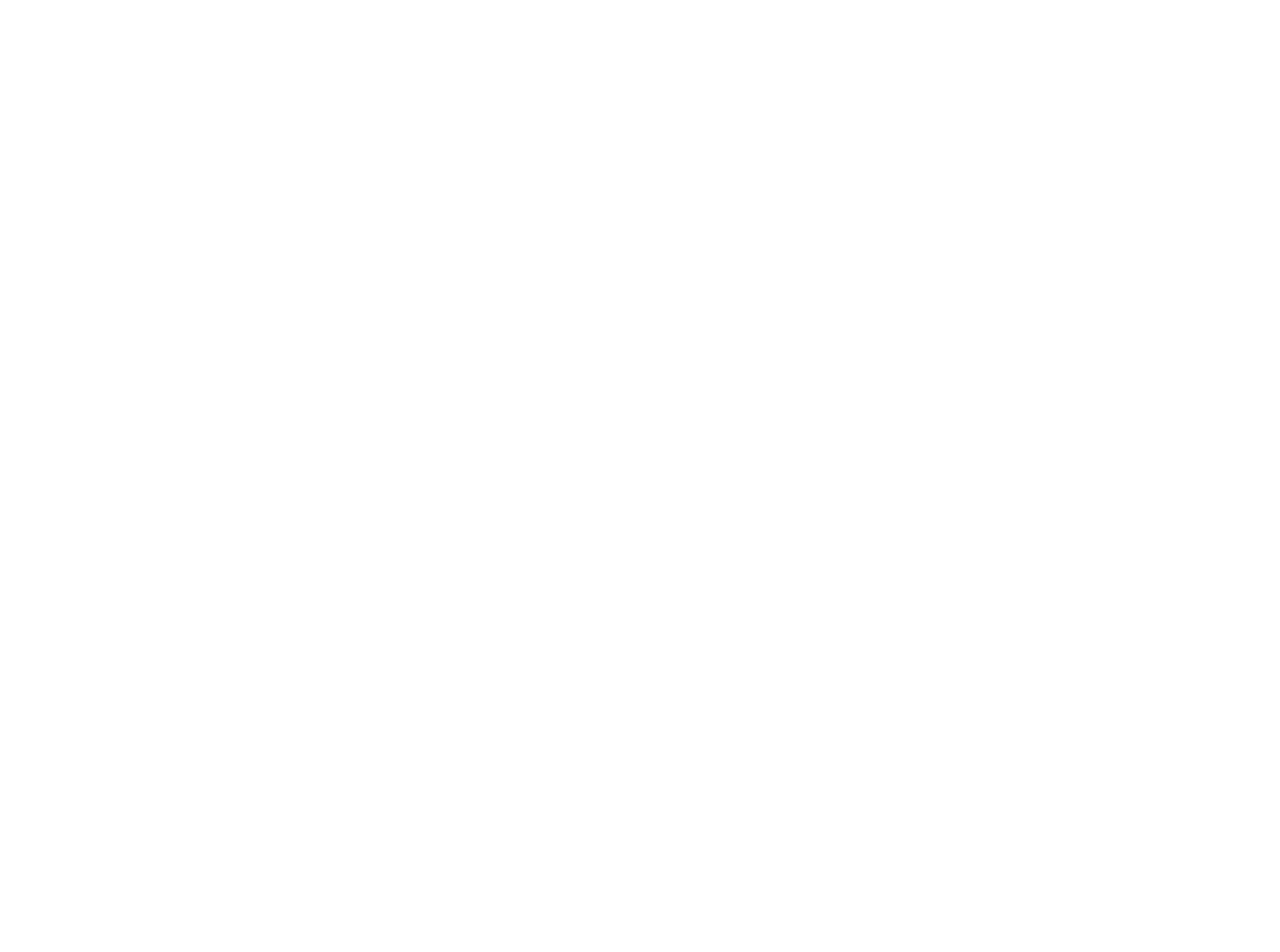
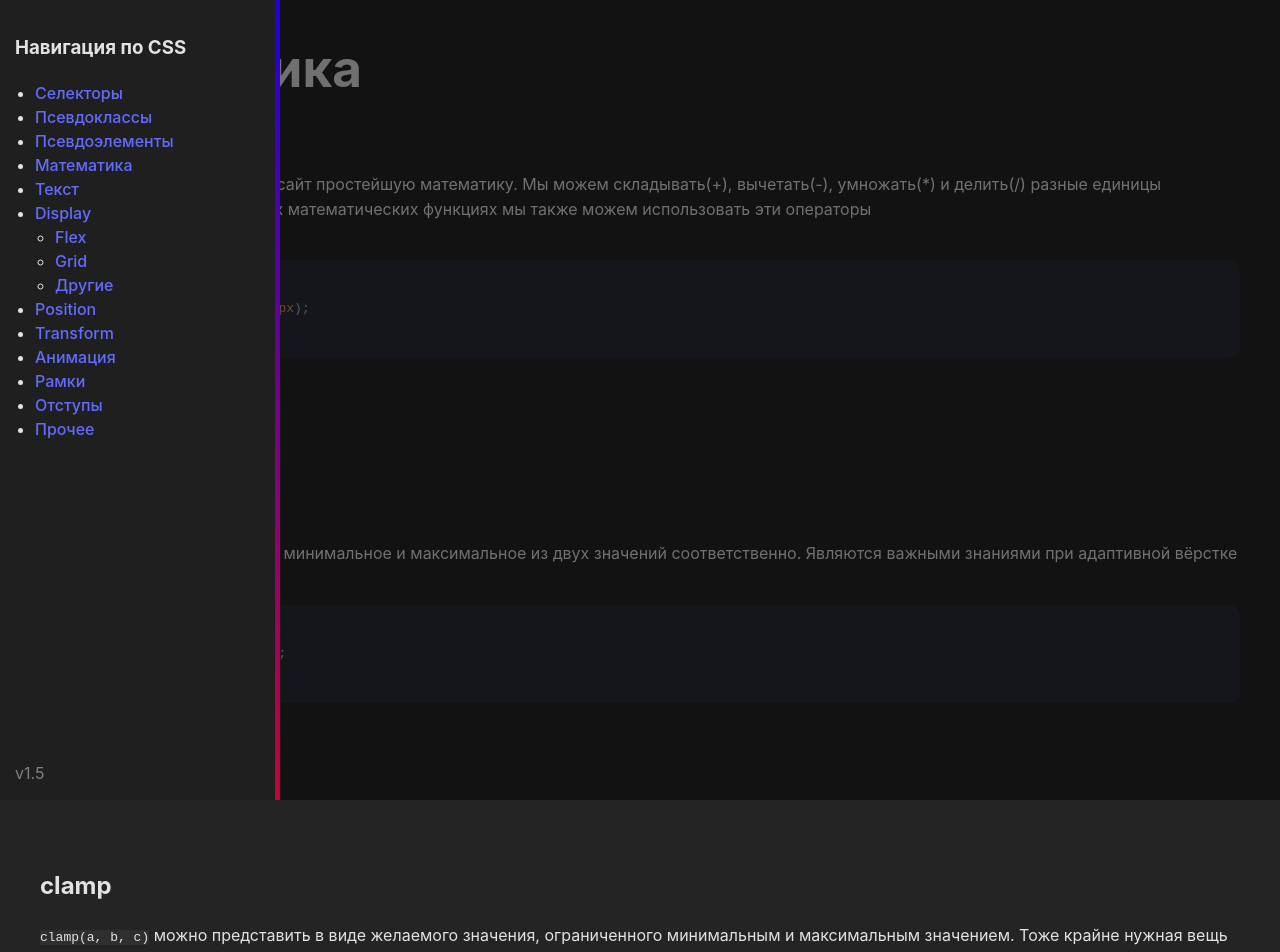
Before and after one commit to ChiJastir/HTMLandCSSdocumentation, a React (Vite) app: page /math in a window 1280 px wide. Before the commit this address had no page. Shown: the top 952 px of the page. Before the commit the page ends 800 px from the top, so only its background shows below. Built offline with nearby package versions, Linux system fonts and the light colour scheme.

Commit message:
Fix swiping bag, theme bag, add math-page and cursor in page about other

```diff
--- a/src/components/navigation.tsx
+++ b/src/components/navigation.tsx
@@ -3,16 +3,20 @@ import styled from "styled-components";
 import {Link} from "react-router-dom";
 import {Gradient} from "../UI/gradient";
 
-interface NavigationProps{
-    swipe: boolean,
+type NavigationProps = {
+    swipe: boolean;
+    setSwipe: (swipe: boolean) => void;
 }
 
-const Navigation = ({swipe}: NavigationProps) => {
+const Navigation = ({swipe, setSwipe}: NavigationProps) => {
     const [visible, setVisible] = useState(false)
 
     useEffect(() => {
         setVisible(swipe)
     }, [swipe])
+    useEffect(() => {
+        setSwipe(visible)
+    }, [visible])
 
     return (
         <div>
@@ -27,6 +31,7 @@ const Navigation = ({swipe}: NavigationProps) => {
                         <li><Link to={'/'}>Селекторы</Link></li>
                         <li><Link to={'/pseudoClasses'}>Псевдоклассы</Link></li>
                         <li><Link to={'/pseudoElements'}>Псевдоэлементы</Link></li>
+                        <li><Link to={'/math'}>Математика</Link></li>
                         <li><Link to={'/text'}>Текст</Link></li>
                         <li>
                             <Link to={'/displayFlex'}>Display</Link>
@@ -44,9 +49,8 @@ const Navigation = ({swipe}: NavigationProps) => {
                         <li><Link to={'/other'}>Прочее</Link></li>
                     </ul>
                 </Nav>
-                <Ver>v1.4</Ver>
+                <Ver>v1.5</Ver>
                 <GradientLine $vertical width={'5px'}/>
-                <SwipePlaceholder/>
             </Content>
             <Background $isVisible={visible} onClick={() => setVisible(false)}/>
         </div>
@@ -94,11 +98,4 @@ const GradientLine = styled(Gradient)`
   right: 0;
   left: auto;`
 
-const SwipePlaceholder = styled.div`
-  position: absolute;
-  width: 20px;
-  height: 100%;
-  right: -20px;
-  left: auto;`
-
 export default Navigation;
--- a/src/components/page.tsx
+++ b/src/components/page.tsx
@@ -11,17 +11,17 @@ const Page = ({children}: PageProps) => {
     const [swipe, setSwipe] = useState(false)
 
     const handlers = useSwipeable({
-        onSwipedRight: () => {
-            setSwipe(true)
+        onSwipedRight: (eventData) => {
+            setSwipe(eventData.deltaX >= 100)
         },
-        onSwipedLeft: () => {
-            setSwipe(false)
+        onSwipedLeft: (eventData) => {
+            setSwipe(eventData.deltaX >= 100)
         },
     });
 
     return (
         <PageStyle {...handlers}>
-            <Navigation swipe={swipe} />
+            <Navigation swipe={swipe} setSwipe={setSwipe} />
             {children}
         </PageStyle>
     );
--- /dev/null
+++ b/src/pages/pageWithMath.tsx
@@ -0,0 +1,60 @@
+import CodeExample from "../components/codeExample";
+import {Container, Code, Example} from "../UI/components";
+import styled from "styled-components";
+import Page from "../components/page";
+
+const PageWithMath = () => {
+    const calc = `p {
+    font-size: calc(1vw + 15px);
+}`
+
+    const minAndMax = `p {
+    font-size: max(3vw, 3vh);
+}`
+
+    const clamp = `p {
+    font-size: clamp(16px, 2vw, 32px);
+}`
+    return (
+        <Page>
+            <Container>
+                <h1>Математика</h1>
+                <div>
+                    <h2>calc</h2>
+                    <p><Code>calc()</Code> позволяет добавить на сайт простейшую математику. Мы можем складывать(+), вычетать(-), умножать(*) и делить(/) разные единицы измерения. Во всех остальных математических функциях мы также можем использовать эти операторы</p>
+                    <Example>
+                        <CodeExample>{calc}</CodeExample>
+                        <Calc>Hello world!</Calc>
+                    </Example>
+                </div>
+                <div>
+                    <h2>min и max</h2>
+                    <p><Code>min(a, b)</Code> и <Code>max(a, b)</Code> выбирает минимальное и максимальное из двух значений соответственно. Являются важными знаниями при адаптивной вёрстке</p>
+                    <Example>
+                        <CodeExample>{minAndMax}</CodeExample>
+                        <MinAndMax>Hello world!</MinAndMax>
+                    </Example>
+                </div>
+                <div>
+                    <h2>clamp</h2>
+                    <p><Code>clamp(a, b, c)</Code> можно представить в виде желаемого значения, ограниченного минимальным и максимальным значением. Тоже крайне нужная вещь при построении адаптива</p>
+                    <Example>
+                        <CodeExample>{clamp}</CodeExample>
+                        <Clamp>Hello world!</Clamp>
+                    </Example>
+                </div>
+            </Container>
+        </Page>
+    );
+};
+
+const Calc = styled.p`
+  font-size: calc(1vw + 15px)`
+
+const MinAndMax = styled.p`
+  font-size: max(3vw, 3vh)`
+
+const Clamp = styled.p`
+  font-size: clamp(16px, 2vw, 32px)`
+
+export default PageWithMath;
--- a/src/pages/pageWithOther.tsx
+++ b/src/pages/pageWithOther.tsx
@@ -59,6 +59,14 @@ const PageWithOther = () => {
     border: 1px #e50000 solid;
     width: calc(100% / 3);
 }`
+
+    const cursor = `.pointer{
+    cursor: pointer;
+}
+
+.grad{
+    cursor: grad;
+}`
     return (
         <Page>
             <Container>
@@ -114,12 +122,21 @@ const PageWithOther = () => {
                         <CodeExample language={languages.html}>{alignItemsHTML}</CodeExample>
                         <CodeExample>{alignItemsCSS}</CodeExample>
                         <AlignItemsExample>
-                            <Elem width={'calc(100% / 3)'} height={'100px'}/>
-                            <Elem width={'calc(100% / 3)'} height={'150px'}/>
-                            <Elem width={'calc(100% / 3)'} height={'75px'}/>
-                            {/*<AlignElem style={{height: 150}}/>*/}
-                            {/*<AlignElem style={{height: 75}}/>*/}
+                            <Elem width={'calc(100% / 3)'} height={'100px'}>1</Elem>
+                            <Elem width={'calc(100% / 3)'} height={'150px'}>2</Elem>
+                            <Elem width={'calc(100% / 3)'} height={'75px'}>3</Elem>
                         </AlignItemsExample>
+                    </Example>
+                </div>
+                <div>
+                    <h2>cursor</h2>
+                    <p><Code>cursor</Code> обозначает тип указателя мыши при наведении</p>
+                    <Example>
+                        <CodeExample>{cursor}</CodeExample>
+                        <CursorBox>
+                            <CursorElem>.pointer</CursorElem>
+                            <CursorElem>.grab</CursorElem>
+                        </CursorBox>
                     </Example>
                 </div>
             </Container>
@@ -179,8 +196,21 @@ const AlignItemsExample = styled.div`
   display: flex;
   align-items: center`
 
-// const AlignElem = styled.div`
-//   border: 1px #e50000 solid;
-//   width: calc(100% / 3);`
+const CursorBox = styled.div`
+  display: flex;`
+
+const CursorElem = styled.div`
+  width: 100px;
+  height: 100px;
+  display: flex;
+  justify-content: center;
+  align-items: center;
+  margin: 10px;
+  background-color: ${baseTheme.colors.secondary};
+  cursor: pointer;
+  &+&{
+    background-color: ${baseTheme.colors.primary};
+    cursor: grab;
+  }`
 
 export default PageWithOther;
--- a/src/pages/pageWithPseudoClasses.tsx
+++ b/src/pages/pageWithPseudoClasses.tsx
@@ -2,7 +2,7 @@ import CodeExample from "../components/codeExample.tsx"
 import {Container, Example, Code} from "../UI/components"
 import Page from "../components/page";
 
-const PageWithAnimation = () => {
+const PageWithPseudoClasses = () => {
     const hover = `button:hover {
     /* Стили будут применены к <button> при наведении на неё мыши */
 }`
@@ -60,4 +60,4 @@ const PageWithAnimation = () => {
     );
 };
 
-export default PageWithAnimation;
+export default PageWithPseudoClasses;
--- a/src/pages/pageWithPseudoElements.tsx
+++ b/src/pages/pageWithPseudoElements.tsx
@@ -2,7 +2,7 @@ import CodeExample from "../components/codeExample.tsx"
 import {Container, Example, Code} from "../UI/components"
 import Page from "../components/page";
 
-const PageWithAnimation = () => {
+const PageWithPseudoElements = () => {
     const before = `li::before {
     content: "$";
     /* Перед элементами списка будет выводиться знак доллара */
@@ -51,4 +51,4 @@ const PageWithAnimation = () => {
     );
 };
 
-export default PageWithAnimation;
+export default PageWithPseudoElements;
--- a/src/pages/pageWithSelectors.tsx
+++ b/src/pages/pageWithSelectors.tsx
@@ -2,7 +2,7 @@ import CodeExample from "../components/codeExample.tsx"
 import {Container, Example, Code} from "../UI/components"
 import Page from "../components/page";
 
-const PageWithAnimation = () => {
+const PageWithSelectors = () => {
     const tagSelectorExample = `p {
     /* Стили будут применены ко всем <p> на странице */
 }`
@@ -116,4 +116,4 @@ const PageWithAnimation = () => {
     );
 };
 
-export default PageWithAnimation;
+export default PageWithSelectors;
--- a/src/router/index.tsx
+++ b/src/router/index.tsx
@@ -11,11 +11,13 @@ import PageWithOther from "../pages/pageWithOther";
 import PageWithSelectors from "../pages/pageWithSelectors";
 import PageWithPseudoClasses from "../pages/pageWithPseudoClasses";
 import PageWithPseudoElements from "../pages/pageWithPseudoElements";
+import PageWithMath from "../pages/pageWithMath";
 
 export const routes = [
     {path: '/', component: <PageWithSelectors/>},
     {path: '/pseudoClasses', component: <PageWithPseudoClasses/>},
     {path: '/pseudoElements', component: <PageWithPseudoElements/>},
+    {path: '/math', component: <PageWithMath/>},
     {path: '/text', component: <PageWithText/>},
     {path: '/animation', component: <PageWithAnimation/>},
     {path: '/displayFlex', component: <PageWithDisplayFlex/>},
--- a/src/styles/global.ts
+++ b/src/styles/global.ts
@@ -1,4 +1,5 @@
 import {createGlobalStyle} from "styled-components";
+import {baseTheme} from "./theme";
 
 export const GlobalStyles =  createGlobalStyle`
   :root {
@@ -19,11 +20,12 @@ export const GlobalStyles =  createGlobalStyle`
 
   a {
     font-weight: 500;
-    color: #646cff;
+    color: ${baseTheme.colors.primary};
     text-decoration: inherit;
   }
   a:hover {
-    color: #535bf2;
+    color: ${baseTheme.colors.primary};
+    filter: brightness(80%);
   }
 
   body {
@@ -49,22 +51,23 @@ export const GlobalStyles =  createGlobalStyle`
     transition: border-color 0.25s;
   }
   button:hover {
-    border-color: #646cff;
+    border-color: ${baseTheme.colors.primary}
   }
   button:focus,
   button:focus-visible {
     outline: 4px auto -webkit-focus-ring-color;
   }
 
-  @media (prefers-color-scheme: light) {
-    :root {
-      color: #213547;
-      background-color: #ffffff;
-    }
-    a:hover {
-      color: #747bff;
-    }
-    button {
-      background-color: #f9f9f9;
-    }
-  }`
+  //@media (prefers-color-scheme: light) {
+  //  :root {
+  //    color: #213547;
+  //    background-color: #ffffff;
+  //  }
+  //  a:hover {
+  //    color: #747bff;
+  //  }
+  //  button {
+  //    background-color: #f9f9f9;
+  //  }
+  // }
+`
```
